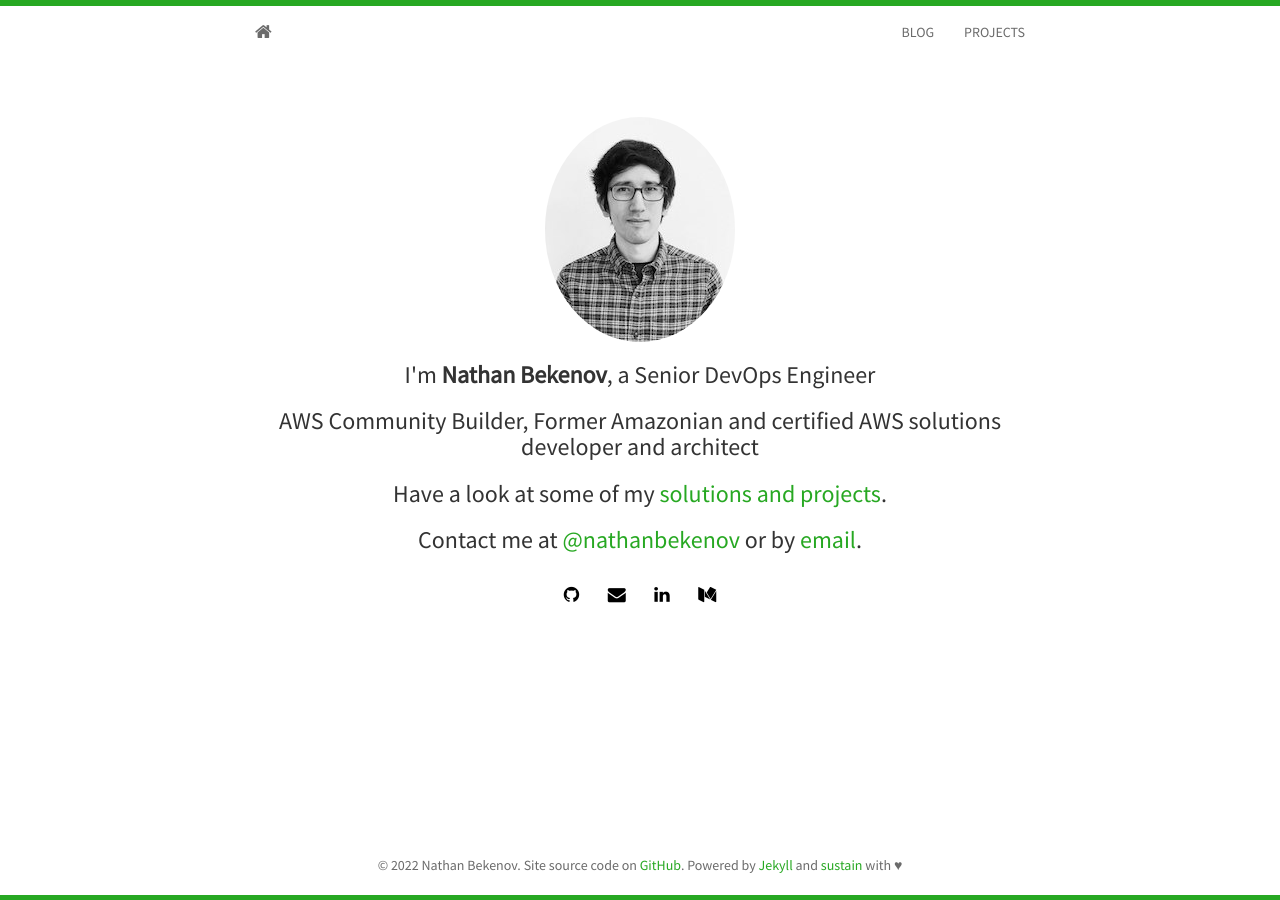
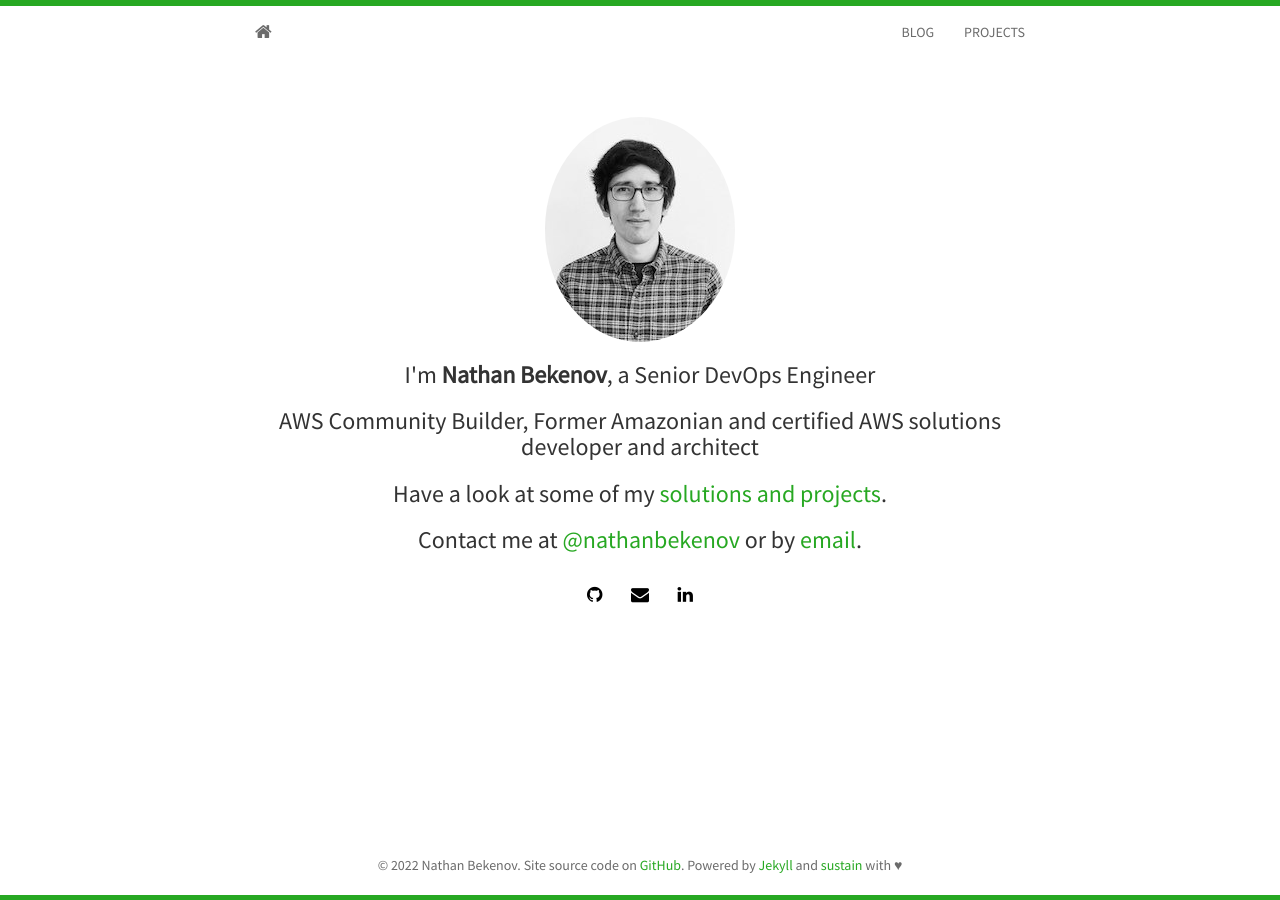
Before and after one commit to nbekenov/nbekenov.github.io, a Jekyll site: the page built from index.html, in a window 1280 px wide. Built offline with Jekyll 4.4.1, drawn with Linux system fonts in a browser that asks for light colours; nearby versions of some CDN libraries; the list of posts is cut into pages by our own code.

Commit message:
add devto

```diff
--- a/_config.yml
+++ b/_config.yml
@@ -21,11 +21,8 @@
 github: nbekenov # username
 twitter: nathanbekenov
 linkedin: nathanbekenov
-devto: nbekenov   #e.g: users/2735833/proton1h1
-medium: nursultanbekenov #e.g: NobelPeaceOslo
-#Comment out if you don't want disqus
-# disqus: username
-# google_analytics: UA-69391421-1
+devto: nbekenov
+
 
 
 # needed for travis-ci build
--- a/_includes/social.html
+++ b/_includes/social.html
@@ -6,19 +6,11 @@
     {% if site.email %}
 	  <a href="mailto:{{ site.email}}"><i class="fa fa-envelope"></i></a>
     {% endif %}
-
     {% if site.devto %}
-	  <a href="http://dev.to/nbekenov"><i class="fab fa-dev"></i></a>
+	  <a href="http://dev.to/@{{ site.devto }}"><i class="fab fa-dev"></i></a>
     {% endif %}
-
     {% if site.linkedin %}
 	  <a href="http://linkedin.com/in/{{ site.linkedin }}"><i class="fa fa-linkedin"></i></a>
     {% endif %}
-    {% if site.stackoverflow %}
-	  <a href="http://stackoverflow.com/{{ site.stackoverflow }}"><i class="fa fa-stack-overflow"></i></a>
-    {% endif %}
-    {% if site.medium %}
-      <a href="https://medium.com/@{{ site.medium }}"><i class="fa fa-medium"></i></a>
-    {% endif %}
 	</h4>
 </div>
```
